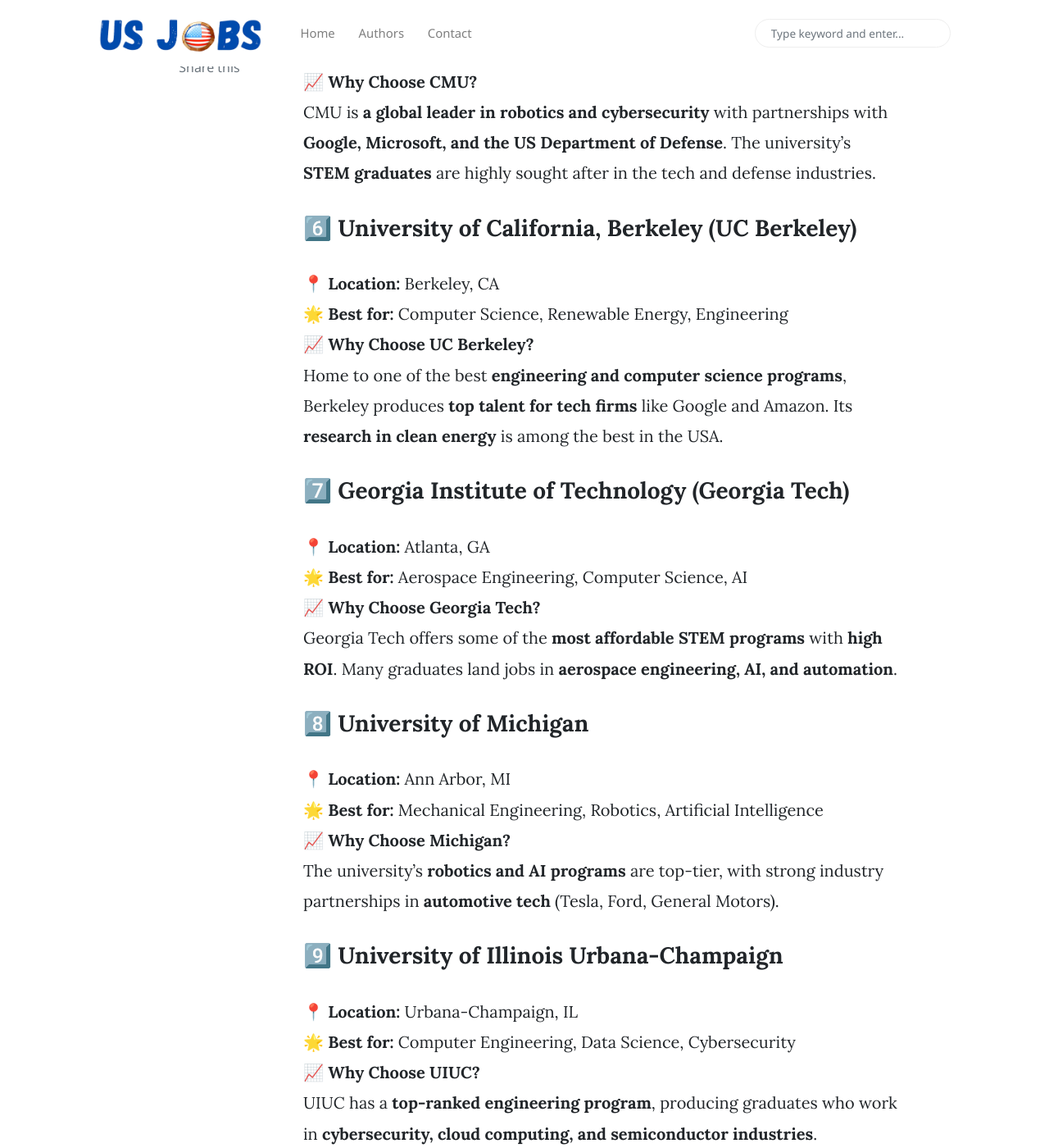
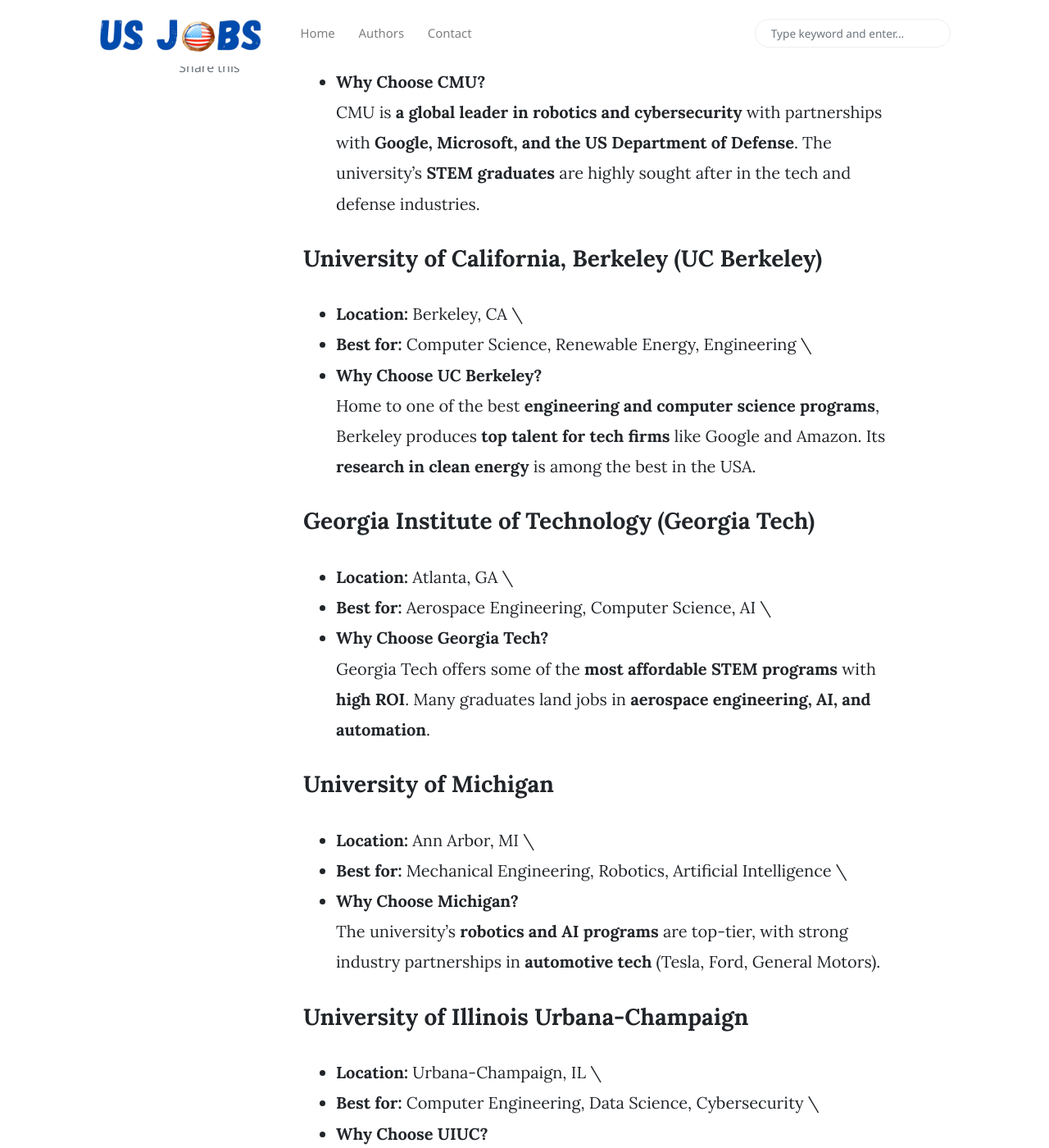
Before and after one commit to us-jobs/us-jobs.github.io, a Jekyll site: the page built from _posts/2025-02-02-top-universities-usa-stem-majors.md, in a window 1280 px wide and 1400 px high, scrolled down 3437 px. Shown: the whole window at 82% size. Built offline with Jekyll 4.4.1, drawn with Linux system fonts in a browser that asks for light colours; nearby versions of some CDN libraries; comment, search, counter and statistics services are not loaded; some of the changed text lies outside the part shown.

Commit message:
removed emojis

```diff
--- a/_posts/2025-02-02-top-universities-usa-stem-majors.md
+++ b/_posts/2025-02-02-top-universities-usa-stem-majors.md
@@ -13,10 +13,10 @@
 STEM (Science, Technology, Engineering, and Mathematics) degrees are among the most **in-demand fields** in the USA. With advancements in AI, robotics, biotechnology, and data science, graduates from top STEM universities have **high earning potential** and **strong job prospects** in the USA and globally.
 
 In this guide, we will cover:
-✅ The **top universities** for STEM majors in the USA  \
-✅ Their **specialized programs** and **research facilities**  \
-✅ Career opportunities and **US jobs** for STEM graduates  \
-✅ Tips for **international students** applying for STEM programs  \
+- The **top universities** for STEM majors in the USA  \
+- Their **specialized programs** and **research facilities**  \
+- Career opportunities and **US jobs** for STEM graduates  \
+- Tips for **international students** applying for STEM programs  \
 
 ---
 
@@ -24,73 +24,73 @@
 
 The USA is home to some of the **best universities for STEM programs** with cutting-edge research facilities, strong industry connections, and high employment rates. Here’s why STEM majors in the USA are highly sought after:
 
-🔹 **Top-Notch Education** – The USA has **prestigious institutions** consistently ranked among the best globally.  \
-🔹 **High Employability** – STEM graduates are in high demand across industries like **tech, engineering, biotech, and finance**.  \
-🔹 **US Jobs & Visa Benefits** – International students in STEM fields can qualify for **OPT (Optional Practical Training)** extensions, increasing their chances of securing a job in the USA.  \
-🔹 **Innovation & Research** – Universities offer access to state-of-the-art labs, **research grants**, and **industry collaborations**.  \
+- **Top-Notch Education** – The USA has **prestigious institutions** consistently ranked among the best globally.  \
+- **High Employability** – STEM graduates are in high demand across industries like **tech, engineering, biotech, and finance**.  \
+- **US Jobs & Visa Benefits** – International students in STEM fields can qualify for **OPT (Optional Practical Training)** extensions, increasing their chances of securing a job in the USA.  \
+- **Innovation & Research** – Universities offer access to state-of-the-art labs, **research grants**, and **industry collaborations**.  \
 
 ---
 
 ## Top 10 Universities in the USA for STEM Majors
 
-### 1️⃣ Massachusetts Institute of Technology (MIT)
-📍 **Location:** Cambridge, MA  \
-🌟 **Best for:** Engineering, AI, Robotics, Computer Science  \
-📈 **Why Choose MIT?**
+###  Massachusetts Institute of Technology (MIT)
+- **Location:** Cambridge, MA  \
+- **Best for:** Engineering, AI, Robotics, Computer Science  \
+- **Why Choose MIT?**
 MIT consistently ranks as the **#1 STEM university** in the world, offering cutting-edge research in **artificial intelligence, aerospace engineering, and data science**. Students have access to **top-tier internships** and direct pathways to high-paying **US jobs** in the tech sector.
 
-### 2️⃣ Stanford University
-📍 **Location:** Stanford, CA  \
-🌟 **Best for:** Computer Science, Electrical Engineering, Biotechnology  \
-📈 **Why Choose Stanford?**
+### Stanford University
+- **Location:** Stanford, CA  \
+- **Best for:** Computer Science, Electrical Engineering, Biotechnology  \
+- **Why Choose Stanford?**
 Located in **Silicon Valley**, Stanford provides unmatched access to **tech giants like Google, Apple, and Tesla**. The university’s **entrepreneurship programs** help STEM graduates launch successful startups.
 
-### 3️⃣ Harvard University
-📍 **Location:** Cambridge, MA  \
-🌟 **Best for:** Biotechnology, Data Science, Artificial Intelligence  \
-📈 **Why Choose Harvard?**
+### Harvard University
+- **Location:** Cambridge, MA  \
+- **Best for:** Biotechnology, Data Science, Artificial Intelligence  \
+- **Why Choose Harvard?**
 Harvard is a leader in **biomedical sciences and AI research**. With strong industry ties, Harvard graduates secure **top-paying STEM jobs** in finance, healthcare, and big tech.
 
-### 4️⃣ California Institute of Technology (Caltech)
-📍 **Location:** Pasadena, CA  \
-🌟 **Best for:** Astrophysics, Engineering, Artificial Intelligence  \
-📈 **Why Choose Caltech?**
+### California Institute of Technology (Caltech)
+- **Location:** Pasadena, CA  \
+- **Best for:** Astrophysics, Engineering, Artificial Intelligence  \
+- **Why Choose Caltech?**
 Caltech has an **intensive research-focused curriculum** with a strong emphasis on **space exploration, robotics, and quantum computing**. Graduates often work at **NASA, SpaceX, and leading AI firms**.
 
-### 5️⃣ Carnegie Mellon University (CMU)
-📍 **Location:** Pittsburgh, PA  \
-🌟 **Best for:** Robotics, Cybersecurity, Data Science  \
-📈 **Why Choose CMU?**
+### Carnegie Mellon University (CMU)
+- **Location:** Pittsburgh, PA  \
+- **Best for:** Robotics, Cybersecurity, Data Science  \
+- **Why Choose CMU?**
 CMU is **a global leader in robotics and cybersecurity** with partnerships with **Google, Microsoft, and the US Department of Defense**. The university’s **STEM graduates** are highly sought after in the tech and defense industries.
 
-### 6️⃣ University of California, Berkeley (UC Berkeley)
-📍 **Location:** Berkeley, CA  \
-🌟 **Best for:** Computer Science, Renewable Energy, Engineering  \
-📈 **Why Choose UC Berkeley?**
+### University of California, Berkeley (UC Berkeley)
+- **Location:** Berkeley, CA  \
+- **Best for:** Computer Science, Renewable Energy, Engineering  \
+- **Why Choose UC Berkeley?**
 Home to one of the best **engineering and computer science programs**, Berkeley produces **top talent for tech firms** like Google and Amazon. Its **research in clean energy** is among the best in the USA.
 
-### 7️⃣ Georgia Institute of Technology (Georgia Tech)
-📍 **Location:** Atlanta, GA  \
-🌟 **Best for:** Aerospace Engineering, Computer Science, AI  \
-📈 **Why Choose Georgia Tech?**
+### Georgia Institute of Technology (Georgia Tech)
+- **Location:** Atlanta, GA  \
+- **Best for:** Aerospace Engineering, Computer Science, AI  \
+- **Why Choose Georgia Tech?**
 Georgia Tech offers some of the **most affordable STEM programs** with **high ROI**. Many graduates land jobs in **aerospace engineering, AI, and automation**.
 
-### 8️⃣ University of Michigan
-📍 **Location:** Ann Arbor, MI  \
-🌟 **Best for:** Mechanical Engineering, Robotics, Artificial Intelligence  \
-📈 **Why Choose Michigan?**
+### University of Michigan
+- **Location:** Ann Arbor, MI  \
+- **Best for:** Mechanical Engineering, Robotics, Artificial Intelligence  \
+- **Why Choose Michigan?**
 The university’s **robotics and AI programs** are top-tier, with strong industry partnerships in **automotive tech** (Tesla, Ford, General Motors).
 
-### 9️⃣ University of Illinois Urbana-Champaign
-📍 **Location:** Urbana-Champaign, IL  \
-🌟 **Best for:** Computer Engineering, Data Science, Cybersecurity  \
-📈 **Why Choose UIUC?**
+### University of Illinois Urbana-Champaign
+- **Location:** Urbana-Champaign, IL  \
+- **Best for:** Computer Engineering, Data Science, Cybersecurity  \
+- **Why Choose UIUC?**
 UIUC has a **top-ranked engineering program**, producing graduates who work in **cybersecurity, cloud computing, and semiconductor industries**.
 
-### 🔟 Johns Hopkins University
-📍 **Location:** Baltimore, MD  \
-🌟 **Best for:** Biomedical Engineering, Neuroscience, Data Science  \
-📈 **Why Choose Johns Hopkins?**
+### Johns Hopkins University
+- **Location:** Baltimore, MD  \
+- **Best for:** Biomedical Engineering, Neuroscience, Data Science  \
+- **Why Choose Johns Hopkins?**
 Johns Hopkins is a world leader in **biomedical research**, and its graduates have **high placement rates** in pharmaceutical and healthcare industries.
 
 ---
@@ -99,22 +99,22 @@
 
 Pursuing a STEM major from a **top US university** opens doors to high-paying careers. Here are some of the **best US jobs for STEM graduates**:
 
-💼 **Software Engineer** – Avg. Salary: **$120,000/year**  \
-💼 **Data Scientist** – Avg. Salary: **$115,000/year**  \
-💼 **Mechanical Engineer** – Avg. Salary: **$90,000/year**  \
-💼 **Cybersecurity Analyst** – Avg. Salary: **$105,000/year**  \
-💼 **Biotech Researcher** – Avg. Salary: **$95,000/year**
+- **Software Engineer** – Avg. Salary: **$120,000/year**  \
+- **Data Scientist** – Avg. Salary: **$115,000/year**  \
+- **Mechanical Engineer** – Avg. Salary: **$90,000/year**  \
+- **Cybersecurity Analyst** – Avg. Salary: **$105,000/year**  \
+- **Biotech Researcher** – Avg. Salary: **$95,000/year**
 
 ---
 
 ## How to Apply as an International Student
 
 If you’re an **international student** looking to study STEM in the USA, follow these steps:
-✅ **Choose the right university** based on rankings and program offerings  \
-✅ **Prepare for standardized tests** like SAT, GRE, or GMAT  \
-✅ **Secure scholarships & funding** (Check FAFSA, university scholarships)  \
-✅ **Apply for a US student visa** (F-1 Visa)  \
-✅ **Plan your career path** with **OPT & H1-B visa opportunities**
+- **Choose the right university** based on rankings and program offerings  \
+- **Prepare for standardized tests** like SAT, GRE, or GMAT  \
+- **Secure scholarships & funding** (Check FAFSA, university scholarships)  \
+- **Apply for a US student visa** (F-1 Visa)  \
+- **Plan your career path** with **OPT & H1-B visa opportunities**
 
 ---
 
```
